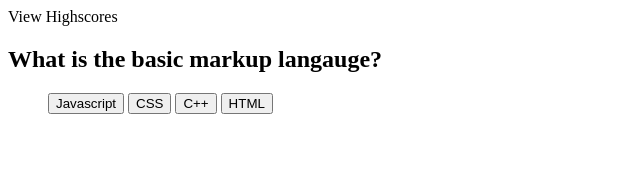
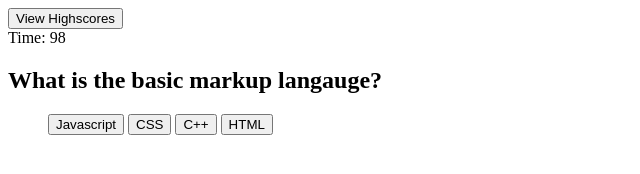
Before and after one commit to rosesandbooks89/Javascript-coding-quiz, a plain HTML site: page index.html in a window 1280 px wide. Both pictures are taken after a click on the button "Start Quiz". Shown: the whole page, without its empty margins (0-640 px from the left). Drawn offline with Linux system fonts and the light colour scheme.

Commit message:
updated repo

```diff
--- a/assets/script.js
+++ b/assets/script.js
@@ -1,6 +1,7 @@
 var timer = document.getElementById("timer");
 var introCard = document.getElementById("intro");
 var startButton = document.getElementById("start");
+
 
 // var card = document.getElementById("card");
 var question = document.getElementById("question");
@@ -9,7 +10,7 @@ var buttonTwo = document.getElementById("buttonTwo");
 var buttonThree = document.getElementById("buttonThree");
 var buttonFour = document.getElementById("buttonFour");
 
-var lastCard = document.getElementById("final-card");
+var endScreen = document.getElementById("final-card");
 var submitButton = document.getElementById("submit");
 var score = document.getElementById("final-score");
 
@@ -25,7 +26,7 @@ var correctMessage = document.getElementById("correct");
 var initialsInput = document.getElementById("initials");
 var quizCard = document.getElementById("card");
 
-var viewScores = document.getElementById("view-highScores");
+var viewScores = document.getElementById("view-highscores");
 var highscoreCard = document.getElementById("highscores");
 
 var userList = document.querySelector("#user-list");
@@ -72,7 +73,7 @@ function quizOver(){
 function startTimer(){
     var timerInterval = setInterval(function(){
         timeLeft--;
-        time.textContent = "Time: " + timeLeft;
+        timer.textContent = "Time: " + timeLeft;
 
       if (timeLeft <= 0 || lastCard == true){
         clearInterval(timerInterval);
@@ -219,4 +220,4 @@ viewScores.addEventListener("click", function(){
 });
 
 // sets inital time on timer on start screen
-time.textContent = "Time: " + timeLeft;
+timer.textContent = "Time: " + timeLeft;
--- a/index.html
+++ b/index.html
@@ -11,7 +11,7 @@
 </head>
 <body>
     <header>
-      <div id="view-highscores" class="view-highscores">View Highscores</div>
+      <button id="view-highscores" class="view-highscores">View Highscores</button>
       <div id="timer" class="timer"></div>
     </header>
 
```
